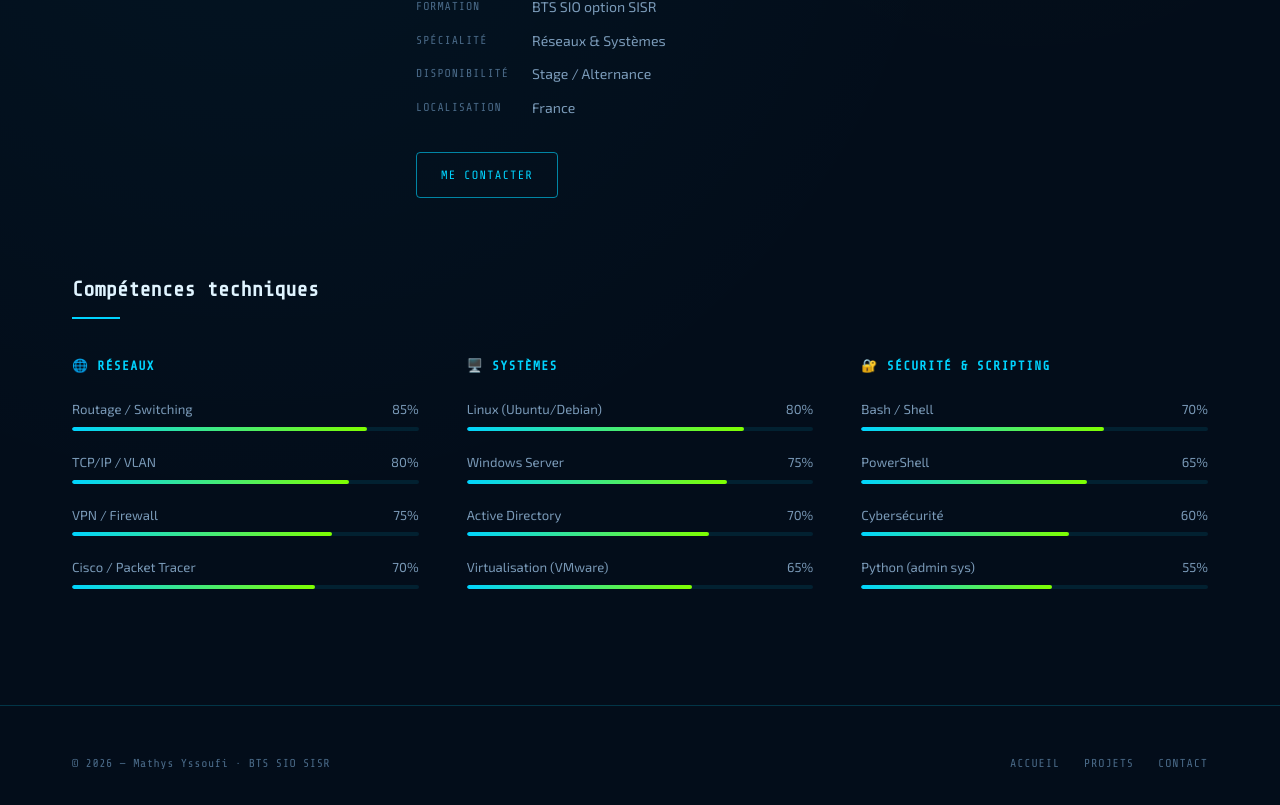
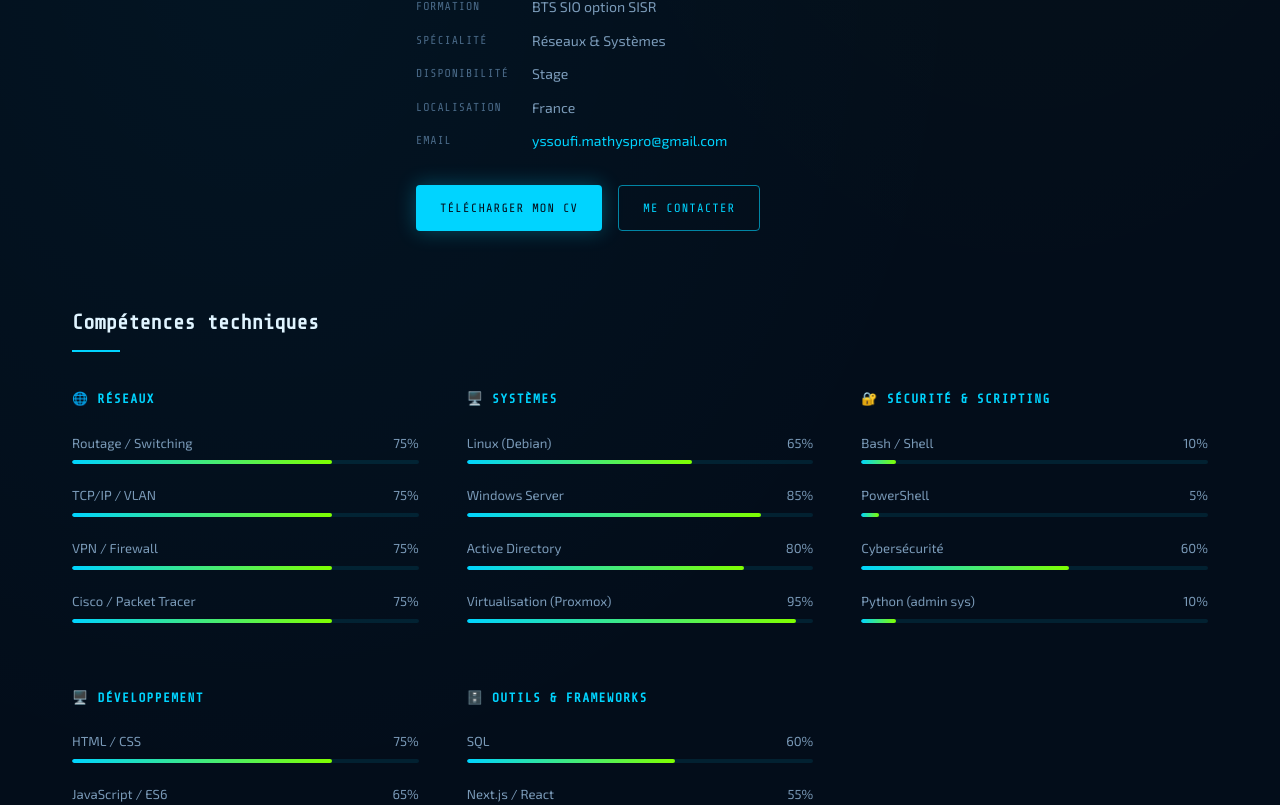
Before and after one commit to Sachanobi24/portfolio, a Next.js app: page / in a window 1280 px wide. Shown: the part 1235-2040 px from the top of the page. Built offline with nearby package versions, Linux system fonts and the light colour scheme.

Commit message:
feat: ajout CV

```diff
--- a/src/data/config.ts
+++ b/src/data/config.ts
@@ -16,10 +16,10 @@ export const config = {
     description:
       "Étudiant en BTS SIO option SISR, passionné par les infrastructures réseau, la cybersécurité et l'administration système Linux/Windows.",
     ville: "France",
-    email: "",           // ex: "mathys@exemple.fr"
-    linkedin: "",        // ex: "https://linkedin.com/in/mathys-yssoufi"
-    github: "",          // ex: "https://github.com/mathys-yssoufi"
-    cvUrl: "",           // ex: "/cv-mathys.pdf" (mettez votre CV dans /public)
+    email: "yssoufi.mathyspro@gmail.com",           // ex: "mathys@exemple.fr"
+    linkedin: "www.linkedin.com/in/mathys-yssoufi",        // ex: "https://linkedin.com/in/mathys-yssoufi"
+    github: "https://github.com/Sachanobi24",          // ex: "https://github.com/mathys-yssoufi"
+    cvUrl: "/cv_professionnelle.pdf",           // ex: "/cv-mathys.pdf" (mettez votre CV dans /public)
   },
 
   // ----------------------------------------------------------
@@ -31,13 +31,13 @@ export const config = {
       "Passionné par l'infrastructure informatique, la cybersécurité et l'administration des systèmes, je me spécialise dans la gestion des réseaux, la virtualisation et les services cloud.",
     ],
     infos: [
-      { label: "Formation",      valeur: "BTS SIO option SISR" },
-      { label: "Spécialité",     valeur: "Réseaux & Systèmes" },
-      { label: "Disponibilité",  valeur: "Stage / Alternance" },
+      { label: "Formation", valeur: "BTS SIO option SISR" },
+      { label: "Spécialité", valeur: "Réseaux & Systèmes" },
+      { label: "Disponibilité", valeur: "Stage" },
     ],
     stats: [
-      { nombre: "2",    label: "ans BTS" },
-      { nombre: "10+",  label: "Projets" },
+      { nombre: "2", label: "ans BTS" },
+      { nombre: "4", label: "Projets" },
       { nombre: "SISR", label: "Option" },
     ],
   },
@@ -49,32 +49,49 @@ export const config = {
     {
       categorie: "🌐 Réseaux",
       items: [
-        { nom: "Routage / Switching",    niveau: 85 },
-        { nom: "TCP/IP / VLAN",          niveau: 80 },
-        { nom: "VPN / Firewall",         niveau: 75 },
-        { nom: "Cisco / Packet Tracer",  niveau: 70 },
+        { nom: "Routage / Switching", niveau: 75 },
+        { nom: "TCP/IP / VLAN", niveau: 75 },
+        { nom: "VPN / Firewall", niveau: 75 },
+        { nom: "Cisco / Packet Tracer", niveau: 75 },
       ],
     },
     {
       categorie: "🖥️ Systèmes",
       items: [
-        { nom: "Linux (Ubuntu/Debian)", niveau: 80 },
-        { nom: "Windows Server",        niveau: 75 },
-        { nom: "Active Directory",      niveau: 70 },
-        { nom: "Virtualisation (VMware)", niveau: 65 },
+        { nom: "Linux (Debian)", niveau: 65 },
+        { nom: "Windows Server", niveau: 85 },
+        { nom: "Active Directory", niveau: 80 },
+        { nom: "Virtualisation (Proxmox)", niveau: 95 },
       ],
     },
     {
       categorie: "🔐 Sécurité & Scripting",
       items: [
-        { nom: "Bash / Shell",      niveau: 70 },
-        { nom: "PowerShell",        niveau: 65 },
-        { nom: "Cybersécurité",     niveau: 60 },
-        { nom: "Python (admin sys)", niveau: 55 },
+        { nom: "Bash / Shell", niveau: 10 },
+        { nom: "PowerShell", niveau: 5 },
+        { nom: "Cybersécurité", niveau: 60 },
+        { nom: "Python (admin sys)", niveau: 10 },
+      ],
+    },
+    {
+      categorie: "🖥️ Développement",
+      items: [
+        { nom: "HTML / CSS", niveau: 75 },
+        { nom: "JavaScript / ES6", niveau: 65 },
+        { nom: "PHP", niveau: 55 },
+        { nom: "C#", niveau: 50 },
+      ],
+    },
+    {
+      categorie: "🗄️ Outils & Frameworks",
+      items: [
+        { nom: "SQL", niveau: 60 },
+        { nom: "Next.js / React", niveau: 55 },
+        { nom: "Docker", niveau: 65 },
+        { nom: "GLPI / Fog", niveau: 60 },
       ],
     },
   ],
-
   // ----------------------------------------------------------
   // PROJET PROFESSIONNEL
   // ----------------------------------------------------------
@@ -93,10 +110,10 @@ export const config = {
       "Contribuer à la sécurisation des infrastructures d'entreprises",
     ],
     secteurs: [
-      { emoji: "🏢", nom: "ESN / SSII",         desc: "Projets variés, montée en compétences rapide" },
+      { emoji: "🏢", nom: "ESN / SSII", desc: "Projets variés, montée en compétences rapide" },
       { emoji: "🏥", nom: "Secteur hospitalier", desc: "Criticité des SI, sécurité des données médicales" },
-      { emoji: "🏛️", nom: "Secteur public",      desc: "Service aux citoyens, projets d'envergure" },
-      { emoji: "🔐", nom: "Cybersécurité",       desc: "Audit, pentest, protection des infrastructures" },
+      { emoji: "🏛️", nom: "Secteur public", desc: "Service aux citoyens, projets d'envergure" },
+      { emoji: "🔐", nom: "Cybersécurité", desc: "Audit, pentest, protection des infrastructures" },
     ],
     poursuiteEtudes:
       "Bachelor / Licence pro Réseaux & Télécoms ou Cybersécurité envisagés après le BTS.",
@@ -125,10 +142,10 @@ export const config = {
   ],
 
   competencesAcquises: [
-    { tag: "Réseau",   titre: "Infrastructure réseau",    desc: "Configuration routeurs, switches, mise en place VLAN, gestion DHCP/DNS." },
-    { tag: "Système",  titre: "Administration serveurs",  desc: "Déploiement et maintenance de serveurs Linux/Windows, virtualisation." },
-    { tag: "Sécurité", titre: "Cybersécurité",            desc: "Pare-feu, VPN, audit de sécurité, sensibilisation des utilisateurs." },
-    { tag: "Support",  titre: "Helpdesk & Support",       desc: "Support niveau 1 et 2, ticketing, documentation des procédures." },
+    { tag: "Réseau", titre: "Infrastructure réseau", desc: "Configuration routeurs, switches, mise en place VLAN, gestion DHCP/DNS." },
+    { tag: "Système", titre: "Administration serveurs", desc: "Déploiement et maintenance de serveurs Linux/Windows, virtualisation." },
+    { tag: "Sécurité", titre: "Cybersécurité", desc: "Pare-feu, VPN, audit de sécurité, sensibilisation des utilisateurs." },
+    { tag: "Support", titre: "Helpdesk & Support", desc: "Support niveau 1 et 2, ticketing, documentation des procédures." },
   ],
 
   // ----------------------------------------------------------
@@ -169,9 +186,9 @@ export const config = {
   // ----------------------------------------------------------
   certifications: [
     { emoji: "🌐", nom: "Cisco CCNA (en cours)", organisme: "Cisco Networking Academy", date: "2025-2026", url: "" },
-    { emoji: "🔐", nom: "CompTIA Security+",     organisme: "CompTIA",                  date: "À venir",   url: "" },
-    { emoji: "🐧", nom: "Linux Essentials",      organisme: "LPI",                      date: "2024",      url: "" },
-    { emoji: "☁️", nom: "Microsoft AZ-900",      organisme: "Microsoft",                date: "À venir",   url: "" },
+    { emoji: "🔐", nom: "CompTIA Security+", organisme: "CompTIA", date: "À venir", url: "" },
+    { emoji: "🐧", nom: "Linux Essentials", organisme: "LPI", date: "2024", url: "" },
+    { emoji: "☁️", nom: "Microsoft AZ-900", organisme: "Microsoft", date: "À venir", url: "" },
   ],
 
   // ----------------------------------------------------------
@@ -234,31 +251,26 @@ export const config = {
   // CENTRES D'INTÉRÊT
   // ----------------------------------------------------------
   interets: [
-    { emoji: "💻", nom: "Programmation",      desc: "Développement de scripts et outils d'automatisation" },
-    { emoji: "🔐", nom: "CTF / Hacking éthique", desc: "Participation à des challenges de cybersécurité" },
-    { emoji: "🎮", nom: "Gaming",             desc: "Esport et jeux stratégiques" },
-    { emoji: "📡", nom: "Radio amateur",      desc: "Passion pour les communications radio et les protocoles" },
-    { emoji: "🎵", nom: "Musique",            desc: "Écoute et pratique musicale" },
-    { emoji: "🌍", nom: "Voyages",            desc: "Découverte de cultures et technologies différentes" },
-    { emoji: "📚", nom: "Lecture tech",       desc: "Livres et articles sur l'informatique et la cybersécurité" },
-    { emoji: "🏃", nom: "Sport",              desc: "Running et activités outdoor" },
+    { emoji: "💻", nom: "Programmation", desc: "Création de petits site web personnels" },
+    { emoji: "🎮", nom: "Gaming", desc: "Esport et jeux stratégiques" },
+    { emoji: "🎵", nom: "Musique", desc: "Écoute" },
+    { emoji: "📚", nom: "Lecture ", desc: "Livres philosophiques et mangas" },
+    { emoji: "🏃", nom: "Sport", desc: "Running et activités outdoor" },
   ],
 
-  engagement:
-    "Participation à des associations tech locales, aide à la sensibilisation à la cybersécurité, contribution à des projets open source.",
 
   // ----------------------------------------------------------
   // NAVIGATION
   // ----------------------------------------------------------
   nav: [
-    { label: "Accueil",         href: "/" },
-    { label: "Projet pro",      href: "/projet-pro" },
-    { label: "Expériences",     href: "/experiences" },
-    { label: "Formation",       href: "/formation" },
-    { label: "Certifications",  href: "/certifications" },
-    { label: "Projets",         href: "/projets" },
-    { label: "Veille",          href: "/veille" },
-    { label: "Intérêts",        href: "/interets" },
-    { label: "Contact",         href: "/contact" },
+    { label: "Accueil", href: "/" },
+    { label: "Projet pro", href: "/projet-pro" },
+    { label: "Expériences", href: "/experiences" },
+    { label: "Formation", href: "/formation" },
+    { label: "Certifications", href: "/certifications" },
+    { label: "Projets", href: "/projets" },
+    { label: "Veille", href: "/veille" },
+    { label: "Intérêts", href: "/interets" },
+    { label: "Contact", href: "/contact" },
   ],
 }
```
